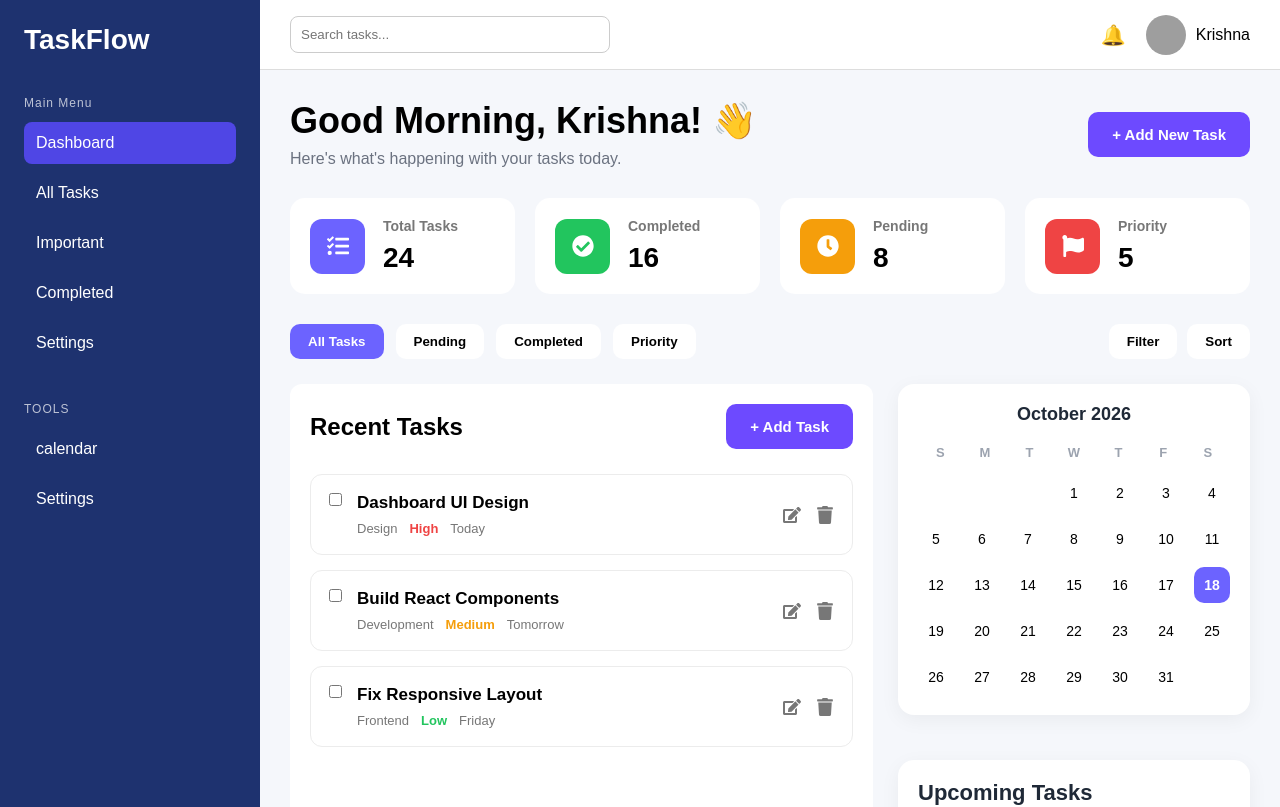
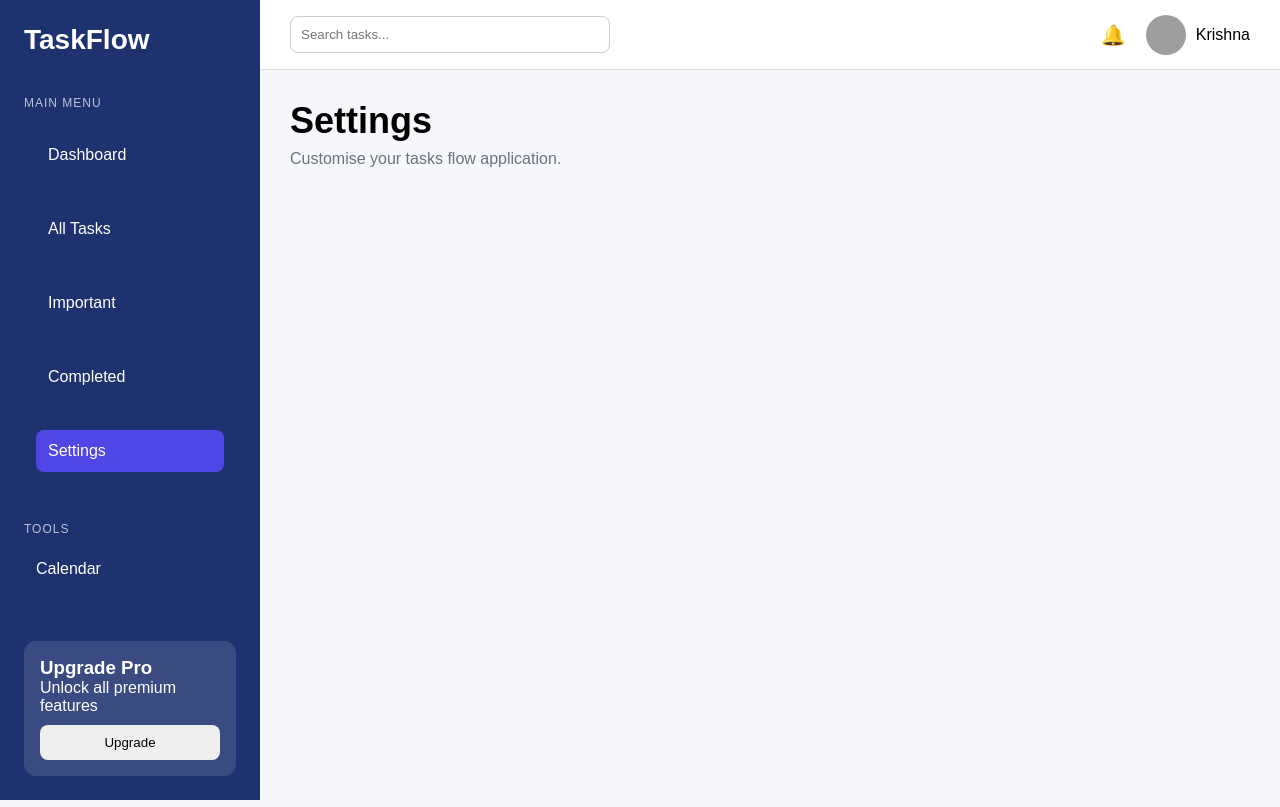
Before and after one commit to krishnapratap98/task-management, a React (Vite) app: page /settings in a window 1280 px wide. Shown: the top 807 px of the page. Built offline with nearby package versions, Linux system fonts and the light colour scheme; grey boxes are pictures that could not be loaded.

Commit message:
Refactor pages using reusable PageLayout component

```diff
--- a/src/App.jsx
+++ b/src/App.jsx
@@ -1,15 +1,27 @@
-import { useState } from 'react'
-import Dashboard from './pages/Dashboard'
+import { Routes, Route } from 'react-router-dom'
+
 import Sidebar from './components/Sidebar'
 
+import Dashboard from './pages/Dashboard'
+import AllTasks from './pages/AllTasks'
+import Completed from './pages/Completed'
+import Important from './pages/Important'
+import Settings from './pages/Settings'
+
 function App() {
-  const [count, setCount] = useState(0)
 
   return (
     <>
       <div className='app'>
         <Sidebar />
-        <Dashboard />
+
+        <Routes>
+          <Route path="/" element={<Dashboard />} />
+          <Route path="/all-tasks" element={<AllTasks />} />
+          <Route path="/completed" element={<Completed />} />
+          <Route path="/important" element={<Important />} />
+          <Route path="/settings" element={<Settings />} />
+        </Routes>
 
       </div>
     </>
--- /dev/null
+++ b/src/components/PageLayout.jsx
@@ -0,0 +1,23 @@
+import React from "react";
+import Navbar from "./Navbar";
+
+function PageLayout({ title, subtitle, children }) {
+  return (
+    <div className="dashboard">
+      <Navbar />
+
+      <div className="dashboard-content">
+        <div className="dashboard-header">
+          <div>
+            <h1>{title}</h1>
+            <p>{subtitle}</p>
+          </div>
+        </div>
+
+        {children}
+      </div>
+    </div>
+  );
+}
+
+export default PageLayout;
--- a/src/components/Sidebar.jsx
+++ b/src/components/Sidebar.jsx
@@ -1,4 +1,5 @@
 import React from "react";
+import { NavLink } from "react-router-dom";
 import "../styles/sidebar.css";
 
 function Sidebar() {
@@ -7,34 +8,73 @@ function Sidebar() {
             <div className="logo">
                 <h1>TaskFlow</h1>
             </div>
+
             <div className="sidebar-section">
-                <p className="section-title">Main Menu</p>
+                <p className="section-title">MAIN MENU</p>
 
                 <ul>
-                    <li className="active"> Dashboard</li>
-                    <li> All Tasks</li>
-                    <li> Important</li>
-                    <li> Completed</li>
-                    <li> Settings</li>
+                    <li>
+                        <NavLink to="/" className={({ isActive }) =>
+                                isActive ? "nav-link active" : "nav-link"
+                            }
+                        >
+                            Dashboard
+                        </NavLink>
+                    </li>
+
+                    <li>
+                        <NavLink to="/all-tasks" className={({ isActive }) =>
+                                isActive ? "nav-link active" : "nav-link"
+                            }
+                        >
+                            All Tasks
+                        </NavLink>
+                    </li>
+
+                    <li>
+                        <NavLink to="/important" className={({ isActive }) =>
+                                isActive ? "nav-link active" : "nav-link"
+                            }
+                        >
+                            Important
+                        </NavLink>
+                    </li>
+
+                    <li>
+                        <NavLink to="/completed"  className={({ isActive }) =>
+                                isActive ? "nav-link active" : "nav-link"
+                            }
+                        >
+                            Completed
+                        </NavLink>
+                    </li>
+
+                    <li>
+                        <NavLink to="/settings" className={({ isActive }) =>
+                                isActive ? "nav-link active" : "nav-link"
+                            }
+                        >
+                            Settings
+                        </NavLink>
+                    </li>
                 </ul>
             </div>
+
             <div className="sidebar-section">
                 <p className="section-title">TOOLS</p>
 
                 <ul>
-                    <li>calendar</li>
-                    <li>Settings</li>
+                    <li>Calendar</li>
                 </ul>
             </div>
 
             <div className="upgrade-card">
-
                 <h3>Upgrade Pro</h3>
                 <p>Unlock all premium features</p>
                 <button>Upgrade</button>
-
             </div>
         </div>
-    )
+    );
 }
+
 export default Sidebar;
--- a/src/main.jsx
+++ b/src/main.jsx
@@ -2,11 +2,13 @@ import { StrictMode } from 'react'
 import { createRoot } from 'react-dom/client'
 import './index.css'
 import App from './App.jsx'
-import "./styles/Layout.css";
 import "./styles/global.css"
+import { BrowserRouter } from "react-router-dom"
 
 createRoot(document.getElementById('root')).render(
   <StrictMode>
-    <App />
+    <BrowserRouter>
+      <App />
+    </BrowserRouter>
   </StrictMode>,
 )
--- a/src/pages/AllTasks.jsx
+++ b/src/pages/AllTasks.jsx
@@ -0,0 +1,14 @@
+import React from "react";
+import PageLayout from "../components/PageLayout";
+
+function AllTasks() {
+  return (
+    <PageLayout
+      title="All Tasks"
+      subtitle="Manage all your tasks from one place."
+    >
+    </PageLayout>
+  );
+}
+
+export default AllTasks;
--- a/src/pages/Completed.jsx
+++ b/src/pages/Completed.jsx
@@ -0,0 +1,14 @@
+import React from "react";
+import PageLayout from "../components/PageLayout";
+
+function AllTasks() {
+  return (
+    <PageLayout
+      title="Completed Tasks"
+      subtitle="All completed work appears here."
+    >
+    </PageLayout>
+  );
+}
+
+export default AllTasks;
--- a/src/pages/Important.jsx
+++ b/src/pages/Important.jsx
@@ -0,0 +1,14 @@
+import React from "react";
+import PageLayout from "../components/PageLayout";
+
+function AllTasks() {
+  return (
+    <PageLayout
+      title="Important Tasks"
+      subtitle="Your high priority tasks."
+    >
+    </PageLayout>
+  );
+}
+
+export default AllTasks;
--- a/src/pages/Settings.jsx
+++ b/src/pages/Settings.jsx
@@ -0,0 +1,14 @@
+import React from "react";
+import PageLayout from "../components/PageLayout";
+
+function AllTasks() {
+  return (
+    <PageLayout
+      title="Settings"
+      subtitle="Customise your tasks flow application."
+    >
+    </PageLayout>
+  );
+}
+
+export default AllTasks;
--- a/src/styles/sidebar.css
+++ b/src/styles/sidebar.css
@@ -61,3 +61,21 @@
   border-radius: 8px;
   cursor: pointer;
 }
+
+.nav-link {
+  display: block;
+  width: 100%;
+  padding: 12px;
+  color: white;
+  text-decoration: none;
+  border-radius: 8px;
+  transition: 0.3s;
+}
+
+.nav-link:hover {
+  background: rgba(255, 255, 255, 0.15);
+}
+
+.nav-link.active {
+  background: #4f46e5;
+}
```
Also changed, not shown: src/styles/Layout.css (deleted, +0 -398 lines).
